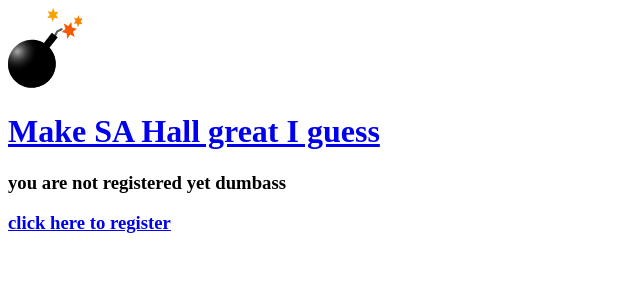
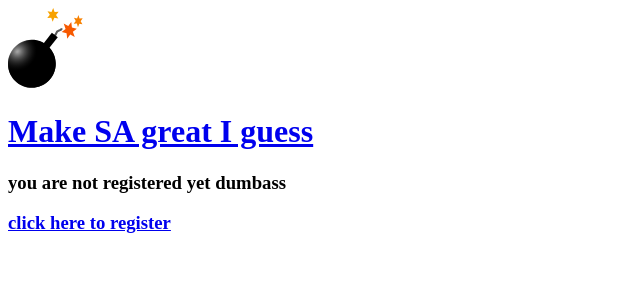
Before and after one commit to Maru5er/Blog1, a Django app: page / in a window 1280 px wide. Shown: the top 300 px of the page, without its empty margins (0-640 px from the left). Run offline with Django 3.2, Linux system fonts and the light colour scheme; data that the repository does not hold is empty.

Commit message:
update to html

```diff
--- a/blog/templates/blog/base.html
+++ b/blog/templates/blog/base.html
@@ -10,7 +10,7 @@
           <a href="{% url 'post_new' %}" class="top-menu">
                  {% include './icons/1570429633bomb.svg' %}
           </a>
-          <h1><a href="/">Make SA Hall great I guess</a></h1>
+          <h1><a href="/">Make SA great I guess</a></h1>
           {% if user.is_authenticated %}
             <h3>welcome, {{user.get_username}} click on the bomb to add post</h3>
           {% else %}
```
